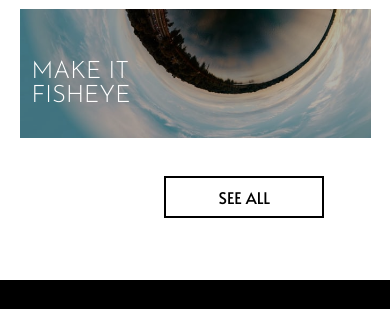
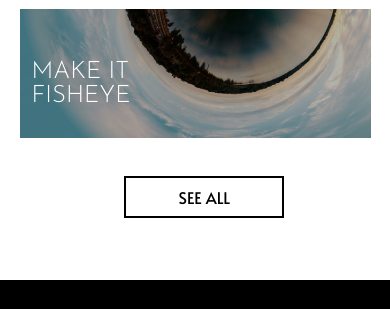
Before and after one commit to PedroHSodre/LoopStudio, a plain HTML site: page index.html in a window 390 px wide. Shown: the part 2809-3118 px from the top of the page. Drawn offline with Linux system fonts and the light colour scheme.

Commit message:
button-menu

```diff
--- a/assets/css/main.css
+++ b/assets/css/main.css
@@ -337,7 +337,7 @@ ul, li, ol {
     .main-button {
         border: solid 2px black;
         width: 10em;
-        margin: 3em 11.5em;
+        margin: 3em 9em;
         text-align: center;
         padding: .5em 1em;
         position: relative;
```
